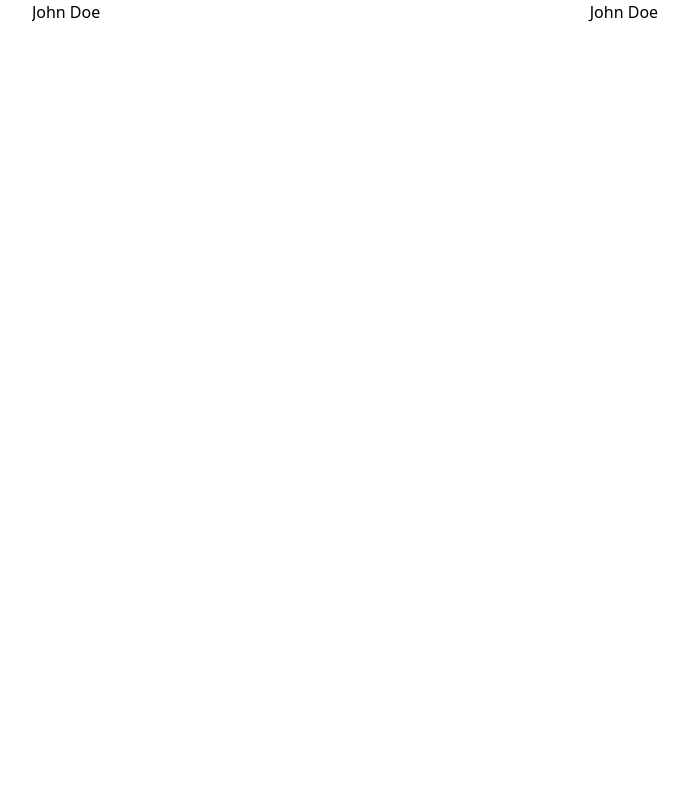
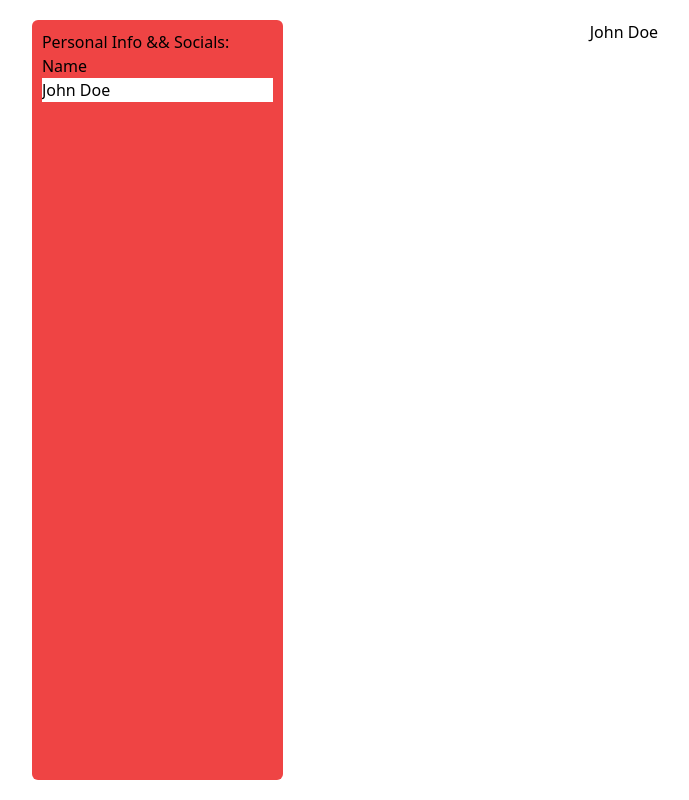
Before and after one commit to dna737/CV-builder, a React (Vite) app in the folder CV-builder/: page / in a window 1280 px wide. Shown: the whole page, without its empty margins (295-984 px from the left). Built offline with nearby package versions, Linux system fonts and the light colour scheme.

Commit message:
style editing panel and set label for name input

```diff
--- a/CV-builder/index.html
+++ b/CV-builder/index.html
@@ -7,7 +7,7 @@
         <title>CV-Builder</title>
     </head>
     <body>
-        <div id="root" class="flex justify-evenly"></div>
+        <div id="root" class="flex justify-evenly h-screen p-5"></div>
         <script type="module" src="/src/main.jsx"></script>
     </body>
 </html>
--- a/CV-builder/src/components/ResumeForm.jsx
+++ b/CV-builder/src/components/ResumeForm.jsx
@@ -1,6 +1,8 @@
 /* eslint-disable react/prop-types */
 export default function ResumeForm({ personalInfo, changeInput }) {
     return (
+        <div className="h-full bg-red-500 p-2.5 rounded-md">
+            <h1>Personal Info && Socials:</h1>
             <form>
                 <Name
                     personalInfo={personalInfo}
@@ -8,12 +10,15 @@ export default function ResumeForm({ personalInfo, changeInput }) {
                     attribute={"name"}
                 ></Name>
             </form>
+        </div>
     );
 }
 
 function Name({ personalInfo, changeInput, attribute }) {
     return (
         <div className="mb-6">
+            <div className="first-name-field flex flex-col">
+                <label htmlFor="name">Name</label>
                 <input
                     type="text"
                     value={personalInfo.name}
@@ -23,5 +28,6 @@ function Name({ personalInfo, changeInput, attribute }) {
                     }}
                 ></input>
             </div>
+        </div>
     );
 }
```
Lines whose indentation alone changed are shown as unchanged.
